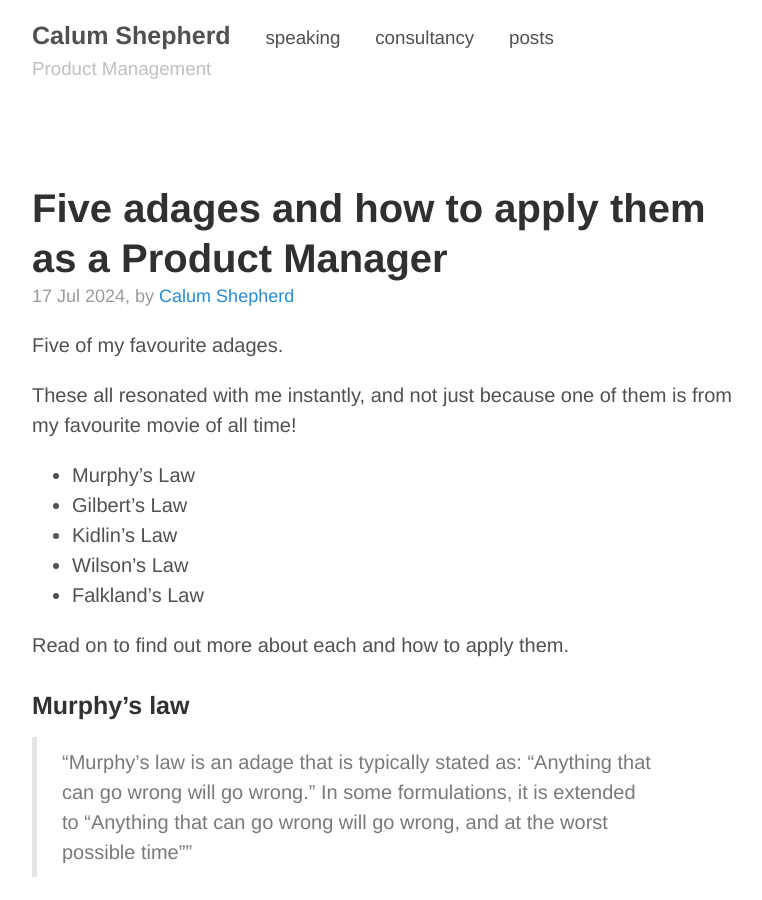
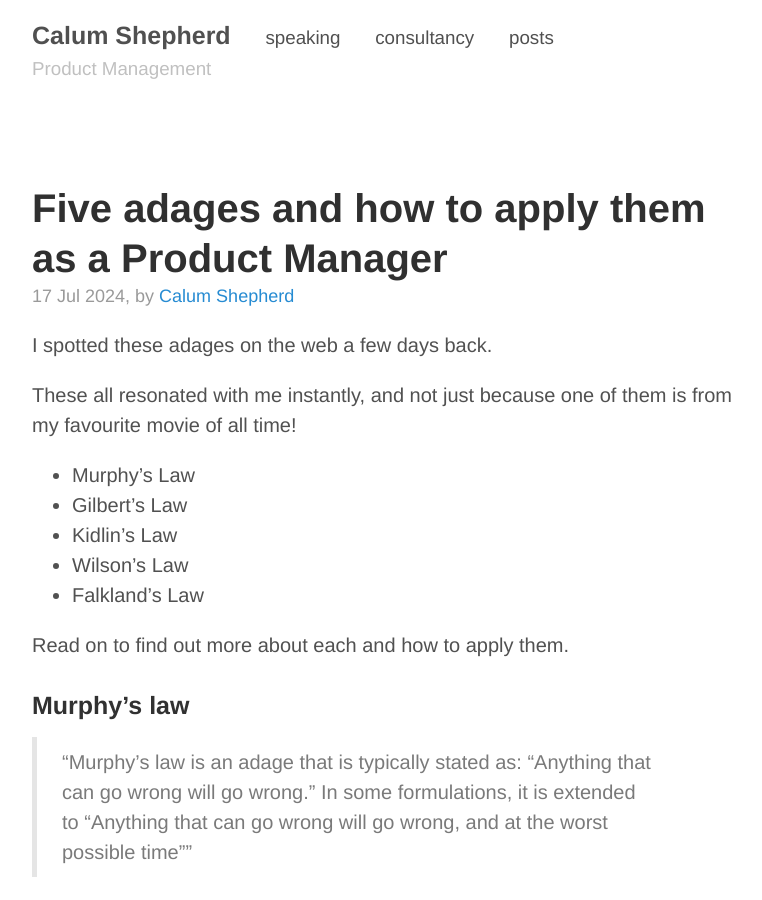
Before and after one commit to calcode/calcode.github.io, a Jekyll site: the page built from _posts/2024-07-17-five-adages-product-managers.md, in a window 1280 px wide and 900 px high. Shown: the whole window, without its empty margins (248-1010 px from the left). Built offline with Jekyll 4.4.1, drawn with Linux system fonts in a browser that asks for light colours.

Commit message:
Updated post

```diff
--- a/_posts/2024-07-17-five-adages-product-managers.md
+++ b/_posts/2024-07-17-five-adages-product-managers.md
@@ -4,7 +4,7 @@ title: Five adages and how to apply them as a Product Manager
 permalink: five-adages-product-manager
 ---
 
-Five of my favourite adages.
+I spotted these adages on the web a few days back.
 
 These all resonated with me instantly, and not just because one of them is from my favourite movie of all time!
 
```
Also changed, not shown: 1 other file.
